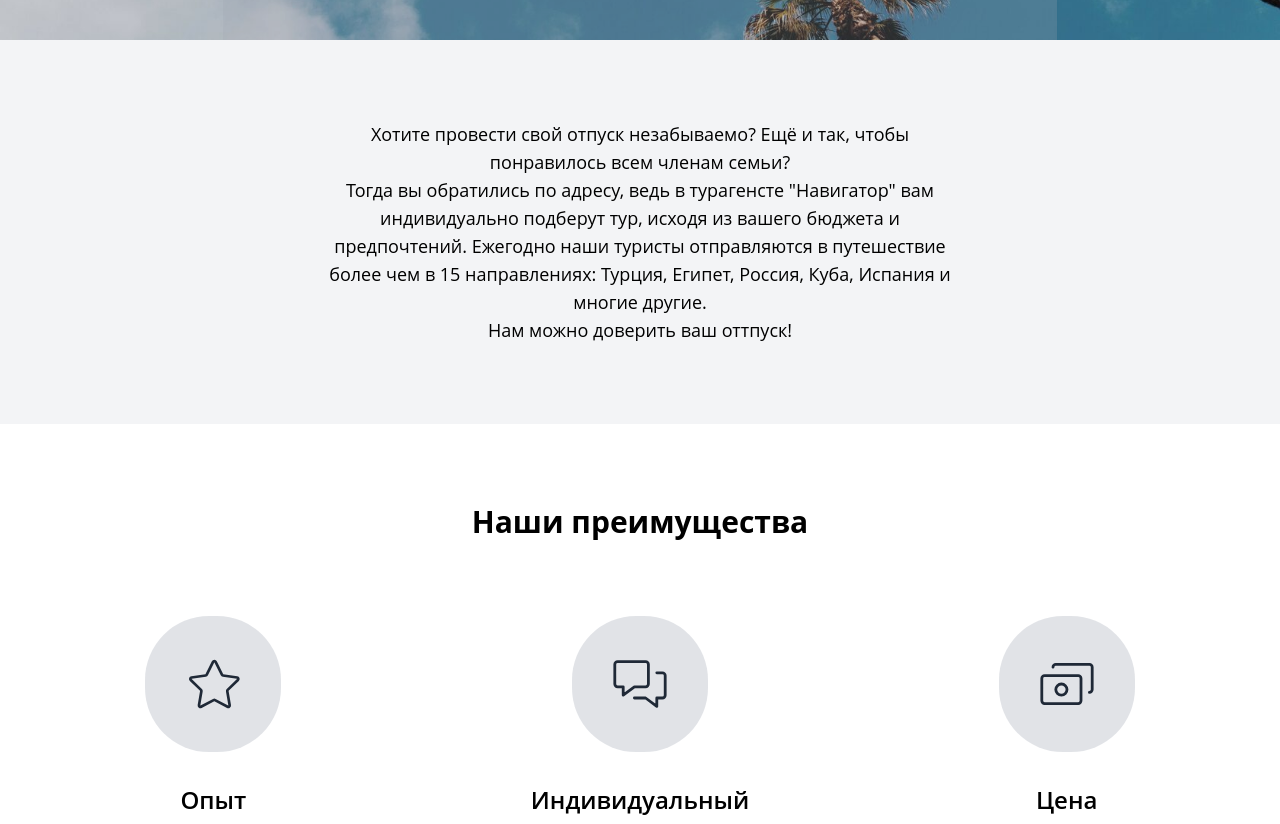
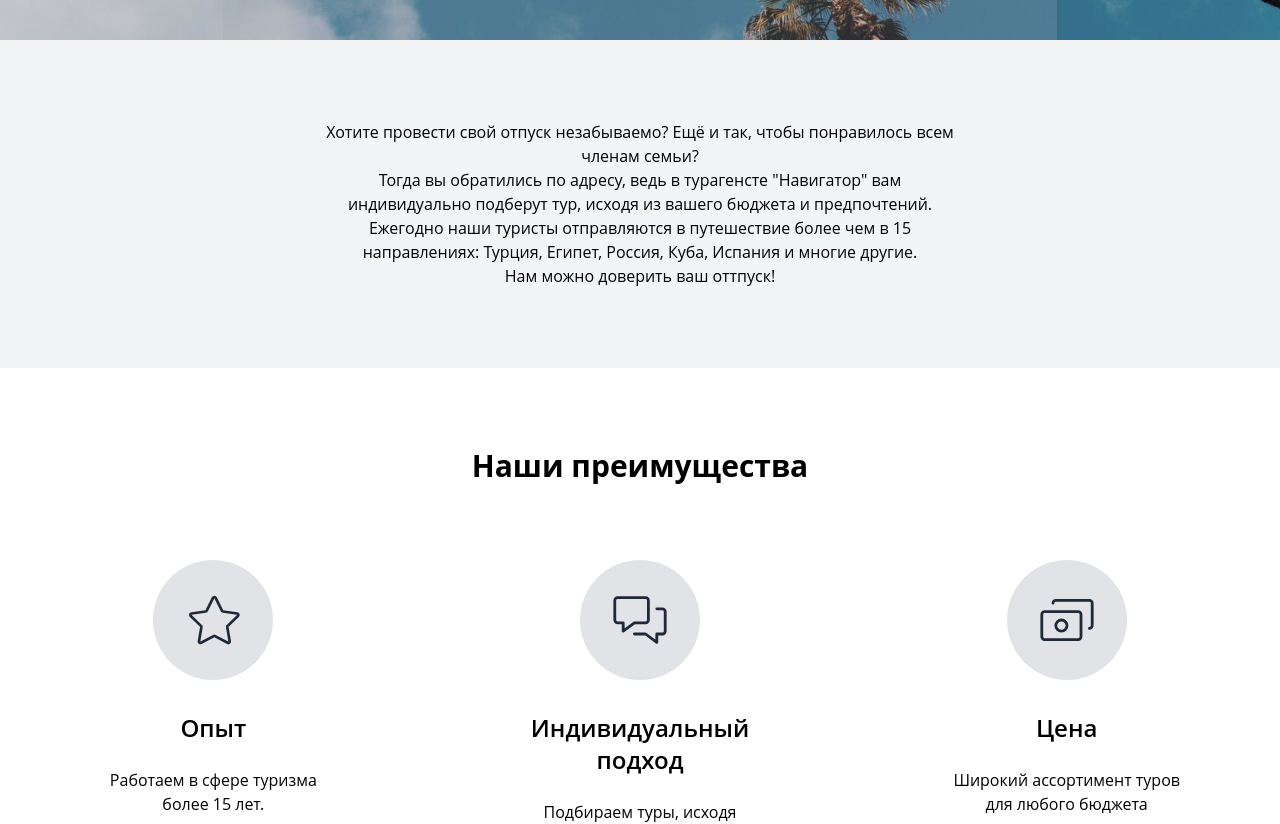
Before and after one commit to Voolshara/timofey-tilda, a React (Create React App) app: page / in a window 1280 px wide. Shown: the part 760-1584 px from the top of the page. Built offline with nearby package versions, Linux system fonts and the light colour scheme.

Commit message:
Final commit

```diff
--- a/src/components/About.tsx
+++ b/src/components/About.tsx
@@ -4,7 +4,7 @@ import { observer } from "mobx-react-lite";
 const AboutBlock: FC = () => {
   return (
     <div className="bg-gray-100 flex items-center justify-center">
-      <div className="w-1/2 mt-20 mb-20 text-center text-lg ">
+      <div className="w-1/2 mt-20 mb-20 text-center text-base ">
         <p>
           Хотите провести свой отпуск незабываемо? Ещё и так, чтобы понравилось
           всем членам семьи?
--- a/src/components/Advantage.tsx
+++ b/src/components/Advantage.tsx
@@ -75,7 +75,7 @@ const AdvantagesBlock: FC = () => {
       <div className="flex flex-row justify-around">
         {grid.map((el, index) => (
           <div key={index} className="w-1/5 flex flex-col items-center">
-            <div className="bg-gray-400 bg-opacity-30 m-5 p-8 rounded-icon-circle  border-gray-600">
+            <div className="bg-gray-400 bg-opacity-30 m-5 p-6 rounded-icon-circle  border-gray-600">
               {el.icon}
             </div>
             <p className="text-2xl font-semibold mt-3 mb-6 text-center">
```
Also changed, not shown: 11 other files (tests, documents, lock files or other folders).
